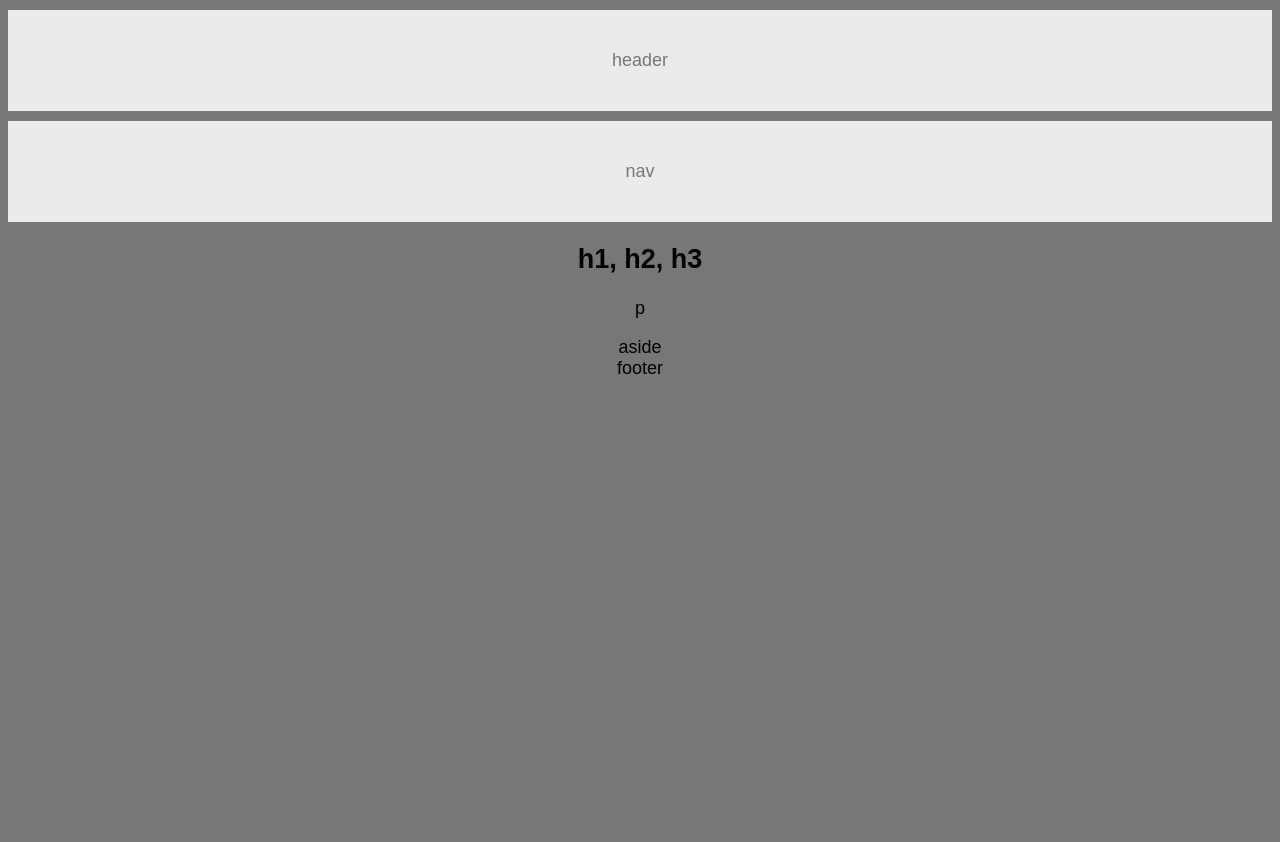
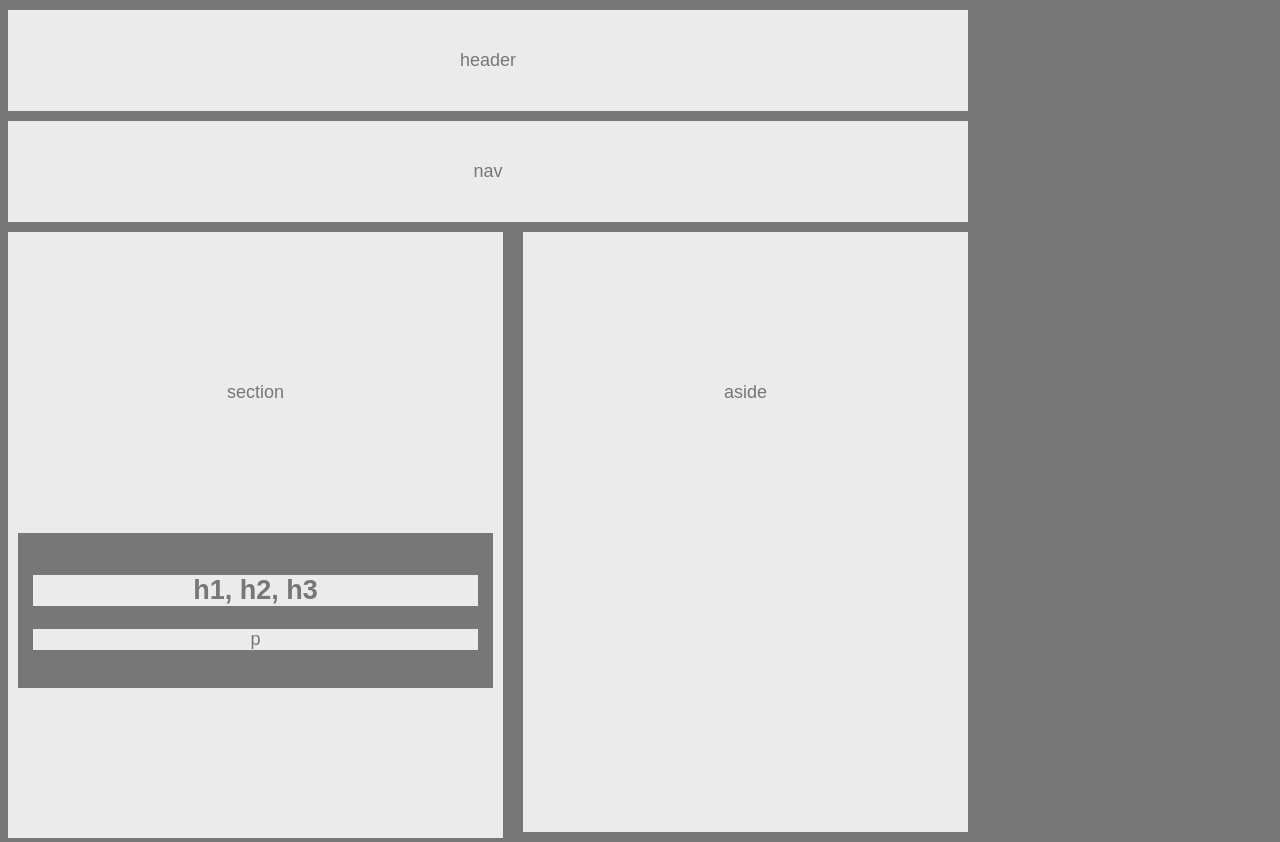
Before and after one commit to kennyv80/HW-Wireframe, a plain HTML site: page index.html in a window 1280 px wide. Shown: the top 842 px of the page. Before the commit the page ends 800 px from the top, so only its background shows below. Drawn offline with Linux system fonts and the light colour scheme.

Commit message:
styling to section, aside, and footer

```diff
--- a/index.html
+++ b/index.html
@@ -7,13 +7,16 @@
 <body>
     <header>header</header>
     <nav>nav</nav>
-    <section>
+    <div class= "content">
+        <section>section
             <article>
                 <h2>h1, h2, h3</h2>
                 <p>p</p>
             </article>
         </section>
         <aside>aside</aside>
+        <div class= "clear"></div>
+    </div>
     <footer>footer</footer>
 </body>
 </html>
--- a/style.css
+++ b/style.css
@@ -1,20 +1,71 @@
 body {
     background-color: #777;
+    color: #777;
     font-size: 18px;
     text-align: center;
     font-family: 'Arial', 'Helvetica Neue', Helvetica, sans-serif;
+    width: 960px;
 }
 
 header {
     background-color: #ebebeb;
-    color: #777;
     padding: 40px 0;
     margin: 10px 0;
 }
 
 nav {
     background-color: #ebebeb;
-    color: #777;
     padding: 40px 0;
     margin: 10px 0;
 }
+
+section {
+    float: left;
+    background-color: #ebebeb;
+    width: 495px;
+    margin-right: 10px;
+    padding: 150px 0;
+    min-height: 300px;
+}
+
+aside {
+    float: left;
+    background-color: #ebebeb;
+    width: 445px;
+    margin-left: 10px;
+    padding: 150px 0;
+    min-height: 300px;
+}
+
+article {
+    margin: 130px 10px 0 10px;
+    padding: 20px 15px;
+    background-color: #777;
+    color: #ebebeb;
+}
+
+article > h2 {
+    background-color: #ebebeb;
+    color: #777
+}
+
+article > p {
+    background-color: #ebebeb;
+    color: #777;
+}
+
+.content {
+    margin: 10px 0;
+}
+
+.clear {
+    content: "";
+    clear: both;
+    display: table;
+}
+
+footer {
+    background-color: #ebebeb;
+    padding: 40px 0;
+    margin: 20px 0;
+}
```
Lines whose indentation alone changed are shown as unchanged.
